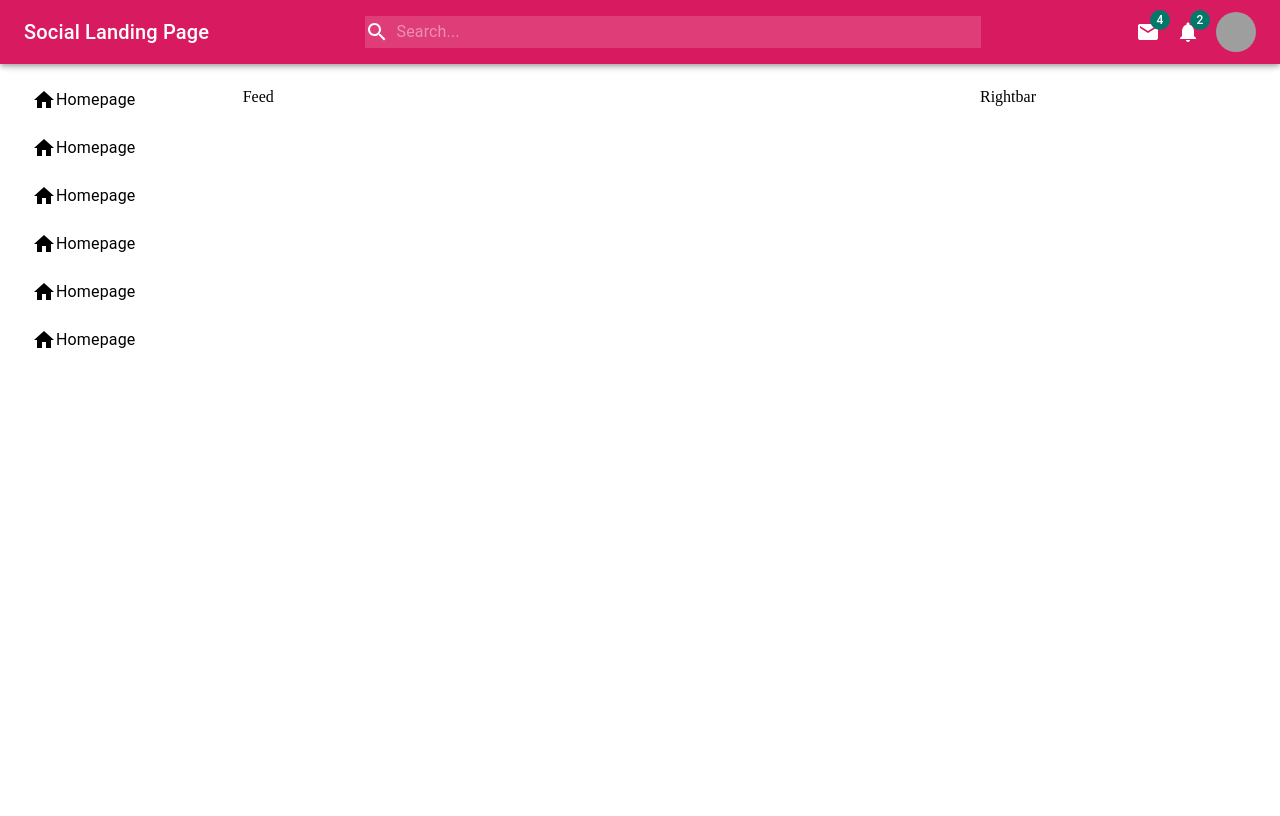
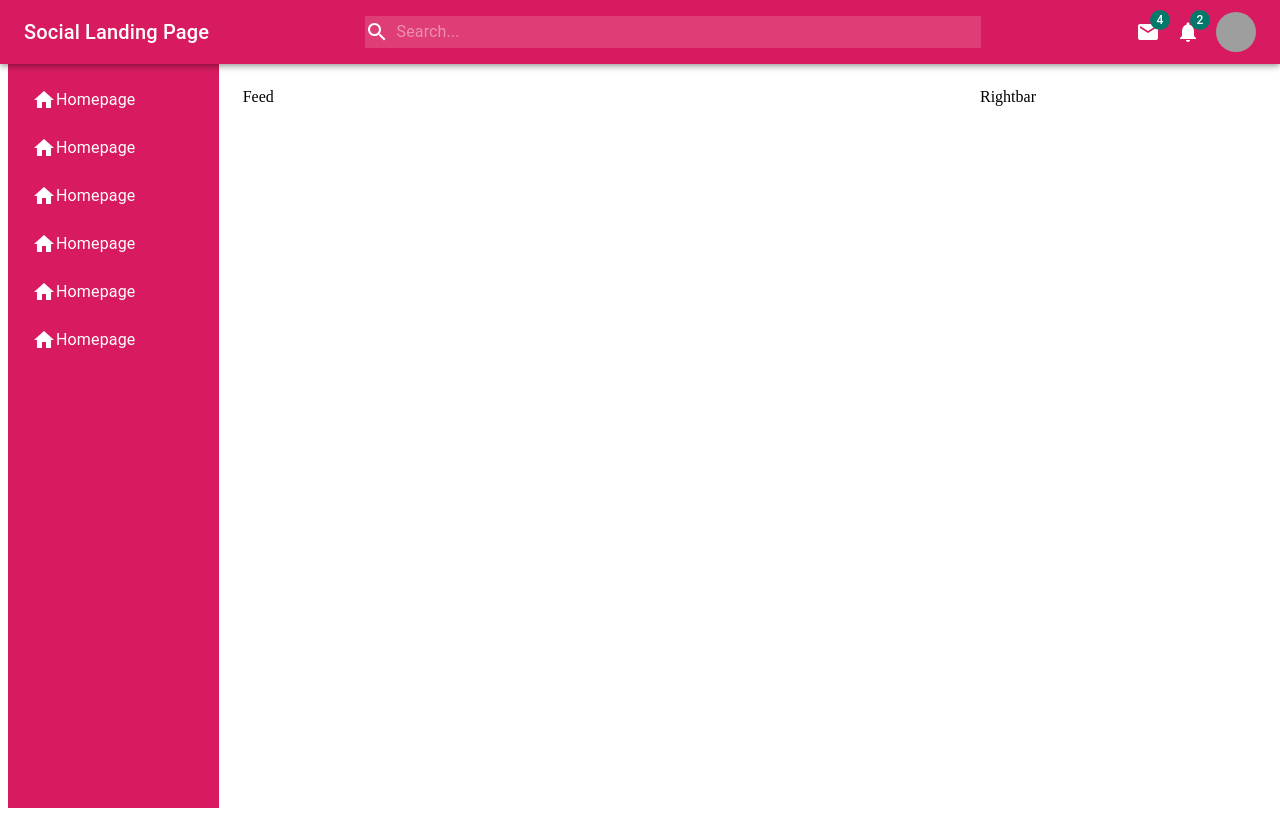
Before and after one commit to snowleopardAlexa/queen-social-landing-page-mui, a React (Create React App) app: page / in a window 1280 px wide. Built offline with nearby package versions, Linux system fonts and the light colour scheme; grey boxes are pictures that could not be loaded.

Commit message:
add bg color

```diff
--- a/src/components/LeftBar.jsx
+++ b/src/components/LeftBar.jsx
@@ -3,7 +3,10 @@ import { Home } from "@material-ui/icons";
 
 const useStyles = makeStyles((theme) => ({
   container: {
+    height: "100vh",
+    color: "white",
     paddingTop: theme.spacing(10),
+    backgroundColor: theme.palette.primary.main,
   },
   item: {
     display: "flex",
```
